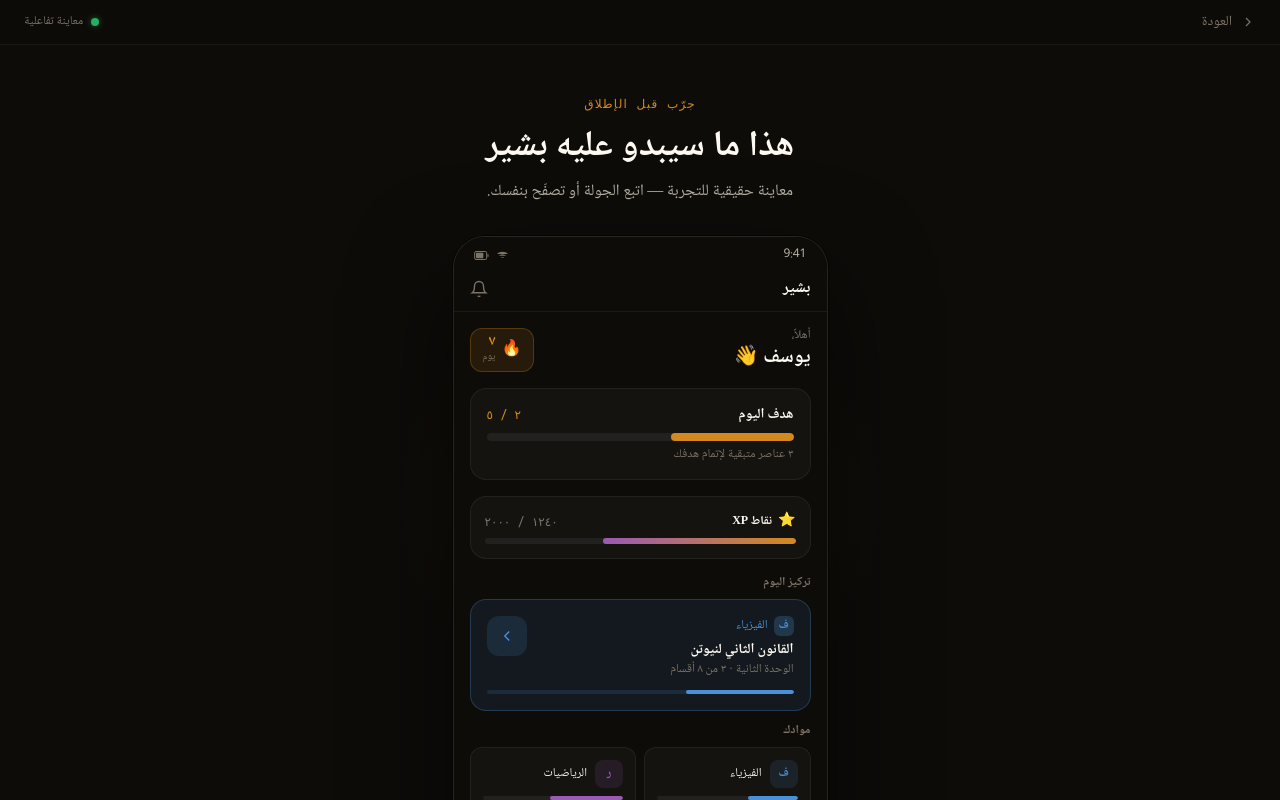
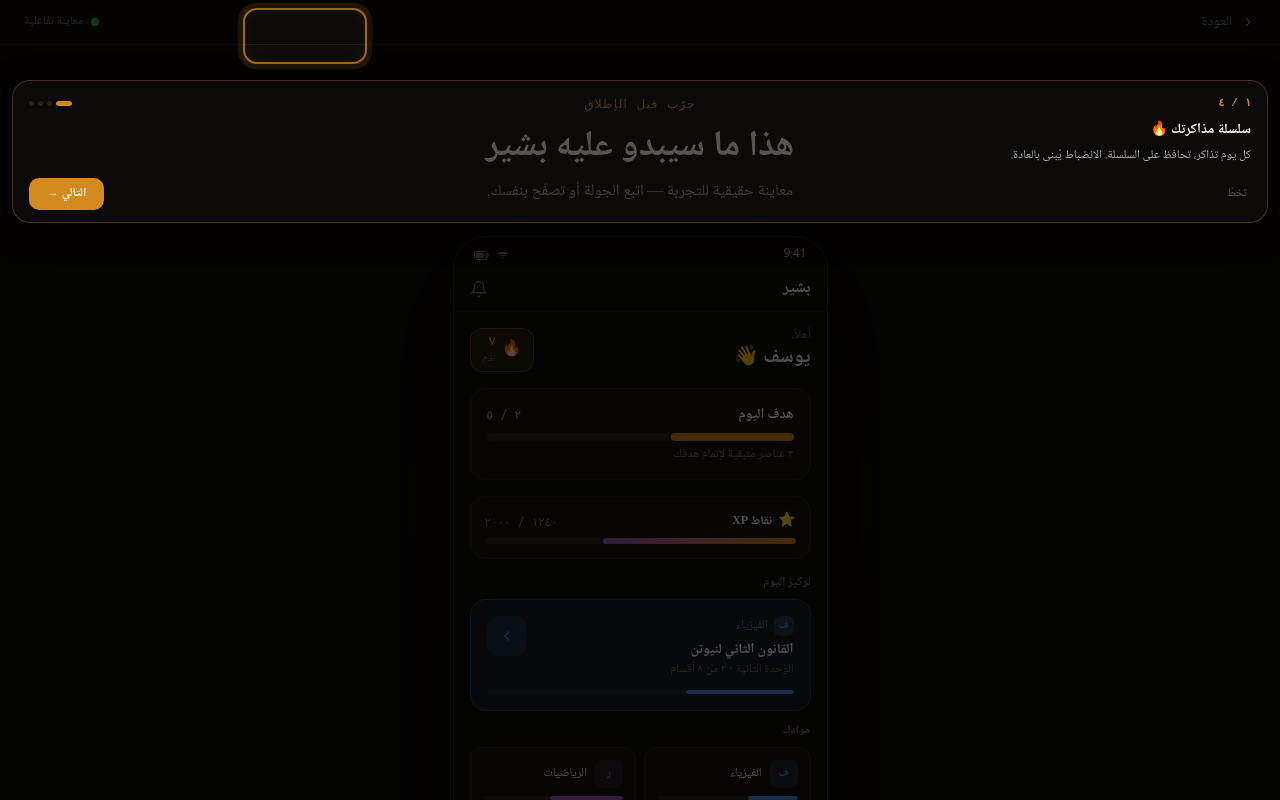
Before and after one commit to altyebv/Nafeer, a Next.js app in the folder Nafeer/: page /demo in a window 1280 px wide. Shown: the top 800 px of the page. Built offline with nearby package versions, Linux system fonts and the light colour scheme; a web font is replaced by a local one.

Commit message:
redesigned:  on screen overley

```diff
--- a/Nafeer/src/components/demo/GuidedTour.jsx
+++ b/Nafeer/src/components/demo/GuidedTour.jsx
@@ -1,96 +1,187 @@
 'use client';
+import { useEffect, useState } from 'react';
 
 // ─────────────────────────────────────────────────────────────────────────────
-// TOUR STEPS — one per tab, in order.
-// Each step drives the active tab and shows a description card below the phone.
+// TOUR STEPS — each step highlights a specific area of the phone UI
+//
+// Coordinates are within the content area (375px wide, ~551px tall):
+//   y=0 = top of content area (below status bar + top bar)
+//   The SVG overlay covers this region via position: absolute; inset: 0
+//
+// highlight: { x, y, w, h, rx } — spotlight rectangle
+// tooltipPos: 'below' | 'above' — position of the tooltip card
+// tooltipOffset: pixels from edge of highlight to tooltip
 // ─────────────────────────────────────────────────────────────────────────────
 export const TOUR_STEPS = [
   {
     tab:    'home',
-    number: '٠١',
-    title:  'الشاشة الرئيسية',
-    desc:   'سلسلة المذاكرة، هدفك اليومي، نقاط XP، وتركيز اليوم — كل ما تحتاج تعرفه في لحظة واحدة.',
+    number: '١ / ٤',
+    title:  'سلسلة مذاكرتك 🔥',
+    desc:   'كل يوم تذاكر، تحافظ على السلسلة. الانضباط يُبنى بالعادة.',
+    highlight: { x: 243, y: 8, w: 124, h: 56, rx: 14 },
+    tooltipPos: 'below',
+    tooltipTop: 80,
   },
   {
     tab:    'lesson',
-    number: '٠٢',
-    title:  'دروس مُهيكلة',
-    desc:   'المنهج نفسه، مُقدَّم بشكل مختلف تماماً — معادلات عربية، أمثلة تفاعلية خطوة بخطوة، وصناديق تعريف وتنبيه.',
+    number: '٢ / ٤',
+    title:  'درس منظّم ومهيكل 📖',
+    desc:   'نصوص، معادلات عربية، أمثلة تفاعلية خطوة بخطوة — المنهج نفسه بشكل مختلف.',
+    highlight: { x: 0, y: 76, w: 375, h: 220, rx: 0 },
+    tooltipPos: 'below',
+    tooltipTop: 308,
   },
   {
     tab:    'feed',
-    number: '٠٣',
-    title:  'لقطات المعرفة',
-    desc:   'محتوى يومي قصير — حقائق، تعريفات، بطاقات قابلة للقلب، وأسئلة صح/خطأ. ثلاث دقائق تبني ما لا يبنيه يوم.',
-  },
-  {
-    tab:    'quiz',
-    number: '٠٤',
-    title:  'بنك الأسئلة',
-    desc:   'آلاف الأسئلة مرتّبة حسب المادة والمستوى — من الموضوعي إلى التحليلي. قريباً في النسخة الأولى.',
+    number: '٣ / ٤',
+    title:  'اسحب للأعلى ⬆️',
+    desc:   'لقطات سريعة يومية — اسحب للأعلى للانتقال بين البطاقات. صح/خطأ تُجيب بالسحب.',
+    highlight: { x: 8, y: 4, w: 359, h: 340, rx: 18 },
+    tooltipPos: 'below',
+    tooltipTop: 358,
   },
   {
     tab:    'profile',
-    number: '٠٥',
-    title:  'ملفك الشخصي',
-    desc:   'تتبّع تقدمك، نشاطك الأسبوعي، وإنجازاتك. الانضباط لا يُجبر — يُبنى بالعادة.',
+    number: '٤ / ٤',
+    title:  'تقدّمك أمامك دائماً 📊',
+    desc:   'إحصائياتك، نشاطك الأسبوعي، وإنجازاتك في مكان واحد. هذا ملفك.',
+    highlight: { x: 12, y: 80, w: 351, h: 176, rx: 14 },
+    tooltipPos: 'below',
+    tooltipTop: 268,
   },
 ];
 
 // ─────────────────────────────────────────────────────────────────────────────
-// GuidedTour component
+// GuidedTour — renders as absolute overlay over the content area
 // ─────────────────────────────────────────────────────────────────────────────
 export default function GuidedTour({ stepIndex, onNext, onPrev, onSkip }) {
+  const [visible, setVisible] = useState(false);
   const step    = TOUR_STEPS[stepIndex];
   const isFirst = stepIndex === 0;
   const isLast  = stepIndex === TOUR_STEPS.length - 1;
+  const h       = step.highlight;
+
+  // Fade in on mount / step change
+  useEffect(() => {
+    setVisible(false);
+    const t = setTimeout(() => setVisible(true), 60);
+    return () => clearTimeout(t);
+  }, [stepIndex]);
 
   return (
     <div
-      className="w-full rounded-2xl p-5"
-      dir="rtl"
       style={{
-        background: 'var(--bg-card)',
-        border: '1px solid rgba(212,137,30,0.20)',
+        position:   'absolute',
+        inset:      0,
+        zIndex:     50,
+        opacity:    visible ? 1 : 0,
+        transition: 'opacity 0.25s ease',
       }}
     >
-      {/* Step number + progress dots */}
-      <div className="flex items-center justify-between mb-3">
-        <span className="font-mono text-xs font-bold" style={{ color: 'var(--accent)' }}>
+      {/* ── 4-panel dim overlay (creates spotlight cutout) ── */}
+      <DimPanel style={{ top: 0,          left: 0,         right: 0,         height: `${h.y}px`             }} />
+      <DimPanel style={{ top: `${h.y}px`, left: 0,         width: `${h.x}px`, height: `${h.h}px`            }} />
+      <DimPanel style={{ top: `${h.y}px`, left: `${h.x + h.w}px`, right: 0, height: `${h.h}px`            }} />
+      <DimPanel style={{ top: `${h.y + h.h}px`, left: 0,  right: 0,         bottom: 0                      }} />
+
+      {/* ── Spotlight glow border ── */}
+      <div
+        style={{
+          position:     'absolute',
+          top:          `${h.y}px`,
+          left:         `${h.x}px`,
+          width:        `${h.w}px`,
+          height:       `${h.h}px`,
+          borderRadius: `${h.rx}px`,
+          border:       '2px solid rgba(212,137,30,0.75)',
+          boxShadow:    '0 0 0 3px rgba(212,137,30,0.18), inset 0 0 20px rgba(212,137,30,0.06)',
+          pointerEvents:'none',
+          animation:    'tourPulse 2.4s ease-in-out infinite',
+        }}
+      />
+
+      {/* ── Tooltip card ── */}
+      <div
+        style={{
+          position:    'absolute',
+          top:         `${step.tooltipTop}px`,
+          left:        '12px',
+          right:       '12px',
+          background:  'var(--bg-card)',
+          border:      '1px solid rgba(212,137,30,0.30)',
+          borderRadius:'18px',
+          padding:     '14px 16px 12px',
+          boxShadow:   '0 8px 32px rgba(0,0,0,0.45)',
+          zIndex:      60,
+          animation:   'tourSlideUp 0.3s ease both',
+        }}
+        dir="rtl"
+      >
+        {/* Step number + progress */}
+        <div style={{ display: 'flex', alignItems: 'center', justifyContent: 'space-between', marginBottom: '8px' }}>
+          <span style={{
+            fontFamily: 'monospace',
+            fontSize: '11px',
+            fontWeight: 700,
+            color: 'var(--accent)',
+          }}>
             {step.number}
           </span>
-        <div className="flex gap-1.5">
+          <div style={{ display: 'flex', gap: '4px' }}>
             {TOUR_STEPS.map((_, i) => (
               <div
                 key={i}
-              className="rounded-full transition-all duration-300"
                 style={{
-                width:  i === stepIndex ? '18px' : '6px',
-                height: '6px',
+                  width:      i === stepIndex ? '16px' : '5px',
+                  height:     '5px',
+                  borderRadius:'3px',
                   background: i <= stepIndex ? 'var(--accent)' : 'var(--border-mid)',
+                  transition: 'all 0.3s ease',
                 }}
               />
             ))}
           </div>
         </div>
 
-      {/* Title + description */}
-      <h3 className="font-arabic text-base font-bold mb-1.5" style={{ color: 'var(--text-primary)' }}>
+        {/* Title */}
+        <h3 style={{
+          fontFamily: 'var(--font-arabic, inherit)',
+          fontSize:   '14px',
+          fontWeight: 700,
+          color:      'var(--text-primary)',
+          margin:     '0 0 5px',
+        }}>
           {step.title}
         </h3>
-      <p className="font-arabic text-sm leading-loose" style={{ color: 'var(--text-secondary)' }}>
+
+        {/* Description */}
+        <p style={{
+          fontFamily:  'var(--font-arabic, inherit)',
+          fontSize:    '12px',
+          lineHeight:  1.7,
+          color:       'var(--text-secondary)',
+          margin:      '0 0 12px',
+        }}>
           {step.desc}
         </p>
 
         {/* Navigation */}
-      <div className="flex items-center justify-between mt-4 gap-3">
-        {/* Prev / skip */}
-        <div className="flex gap-2">
+        <div style={{ display: 'flex', alignItems: 'center', justifyContent: 'space-between', gap: '8px' }}>
+          {/* Left side */}
+          <div>
             {!isFirst && (
               <button
                 onClick={onPrev}
-              className="px-3 py-1.5 rounded-lg text-xs font-arabic transition-opacity hover:opacity-70"
-              style={{ color: 'var(--text-muted)', background: 'none', border: '1px solid var(--border-subtle)' }}
+                style={{
+                  background: 'none',
+                  border: '1px solid var(--border-mid)',
+                  borderRadius: '10px',
+                  padding: '6px 12px',
+                  fontFamily: 'var(--font-arabic, inherit)',
+                  fontSize: '12px',
+                  color: 'var(--text-muted)',
+                  cursor: 'pointer',
+                }}
               >
                 ← السابق
               </button>
@@ -98,33 +189,68 @@ export default function GuidedTour({ stepIndex, onNext, onPrev, onSkip }) {
             {isFirst && (
               <button
                 onClick={onSkip}
-              className="text-xs font-arabic transition-opacity hover:opacity-70"
-              style={{ color: 'var(--text-muted)', background: 'none', border: 'none' }}
+                style={{
+                  background: 'none',
+                  border: 'none',
+                  padding: '6px 4px',
+                  fontFamily: 'var(--font-arabic, inherit)',
+                  fontSize: '12px',
+                  color: 'var(--text-muted)',
+                  cursor: 'pointer',
+                  opacity: 0.7,
+                }}
               >
-              تخطّ الجولة
+                تخطّ
               </button>
             )}
           </div>
 
-        {/* Next / finish */}
-        {!isLast ? (
+          {/* Right side */}
           <button
-            onClick={onNext}
-            className="px-4 py-1.5 rounded-lg text-xs font-arabic font-medium transition-all hover:opacity-90 active:scale-98"
-            style={{ background: 'var(--accent)', color: '#fff', border: 'none' }}
+            onClick={isLast ? onSkip : onNext}
+            style={{
+              background:   'var(--accent)',
+              border:       'none',
+              borderRadius: '10px',
+              padding:      '7px 18px',
+              fontFamily:   'var(--font-arabic, inherit)',
+              fontSize:     '12px',
+              fontWeight:   600,
+              color:        '#fff',
+              cursor:       'pointer',
+              transition:   'opacity 0.15s',
+            }}
+            onMouseEnter={e => { e.target.style.opacity = '0.85'; }}
+            onMouseLeave={e => { e.target.style.opacity = '1'; }}
           >
-            التالي →
+            {isLast ? 'جرّب بنفسك ✓' : 'التالي →'}
           </button>
-        ) : (
-          <button
-            onClick={onSkip}
-            className="px-4 py-1.5 rounded-lg text-xs font-arabic font-medium transition-all hover:opacity-90 active:scale-98"
-            style={{ background: 'var(--accent)', color: '#fff', border: 'none' }}
-          >
-            جرّب بنفسك ✓
-          </button>
-        )}
         </div>
+      </div>
+
+      <style>{`
+        @keyframes tourPulse {
+          0%, 100% { box-shadow: 0 0 0 3px rgba(212,137,30,0.18), inset 0 0 20px rgba(212,137,30,0.06); }
+          50%       { box-shadow: 0 0 0 6px rgba(212,137,30,0.10), inset 0 0 20px rgba(212,137,30,0.04); }
+        }
+        @keyframes tourSlideUp {
+          from { opacity: 0; transform: translateY(8px); }
+          to   { opacity: 1; transform: translateY(0); }
+        }
+      `}</style>
     </div>
   );
 }
+
+function DimPanel({ style }) {
+  return (
+    <div
+      style={{
+        position: 'absolute',
+        background: 'rgba(0,0,0,0.68)',
+        pointerEvents: 'none',
+        ...style,
+      }}
+    />
+  );
+}
```
Lines whose indentation alone changed are shown as unchanged.
